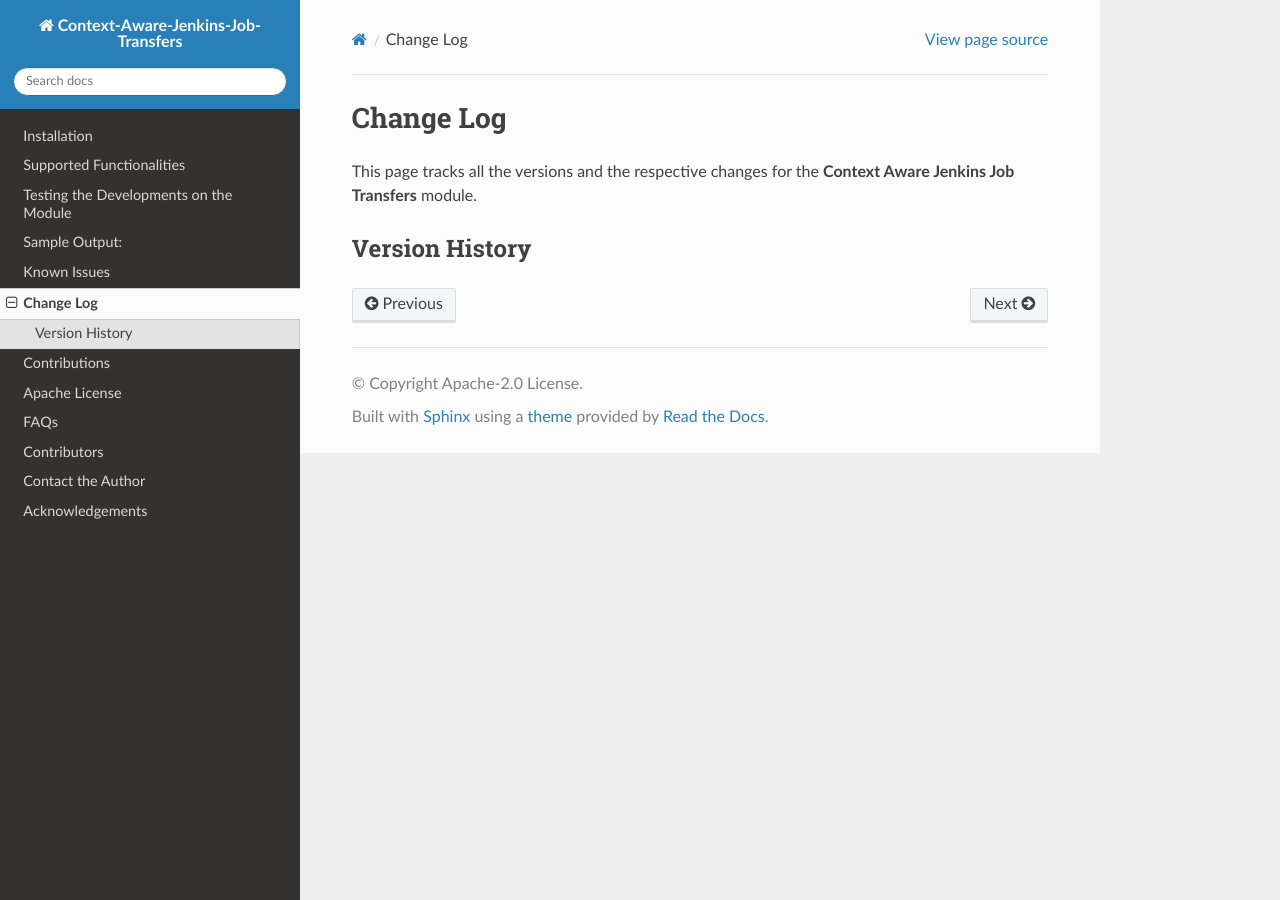
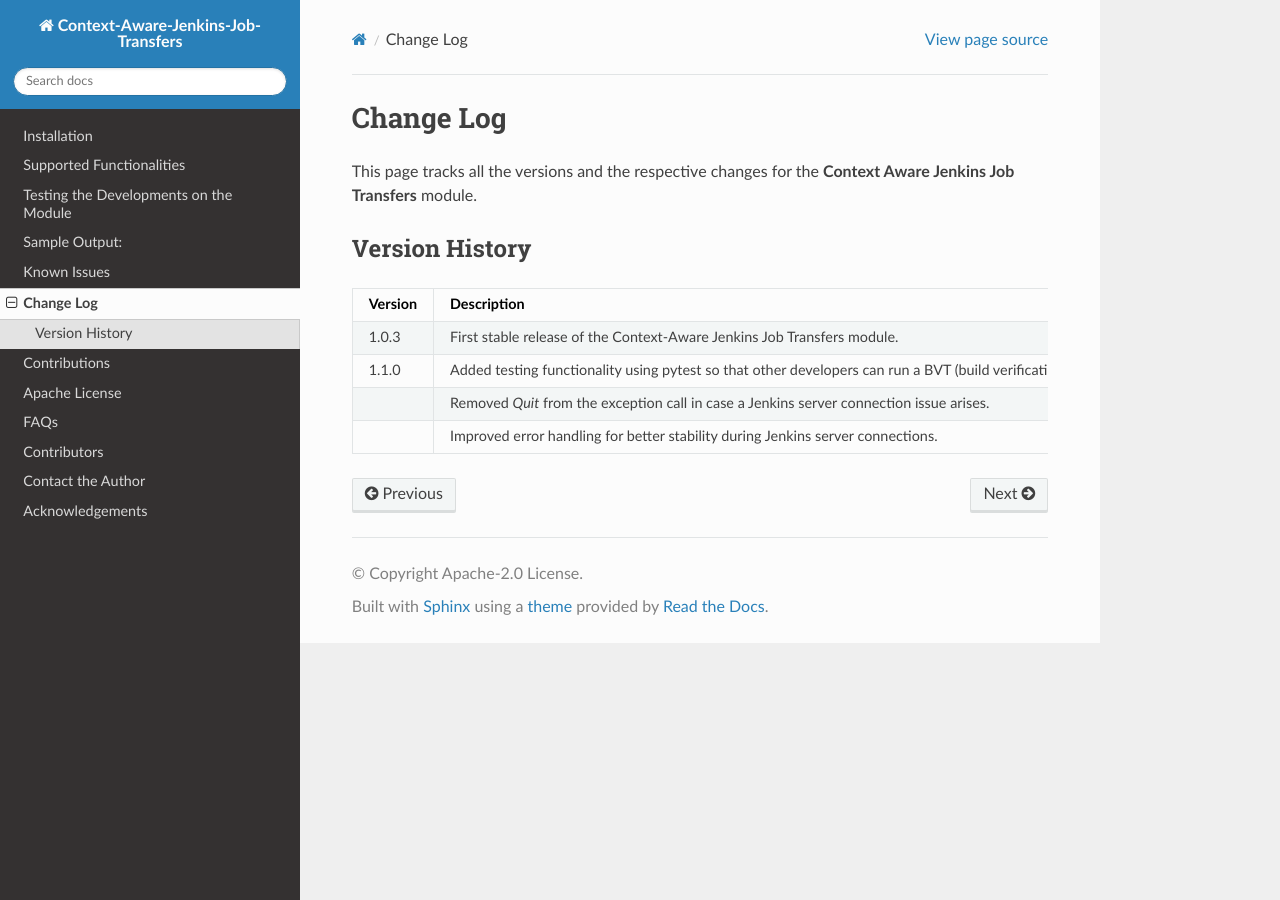
Before and after one commit to joelkariyalil/Context-Aware-Jenkins-Transfers-Documentation, a Sphinx documentation site: the page built from docs/source/changeLog.rst, in a window 1280 px wide. Built offline with Sphinx 7.4.7 and the Read the Docs theme 3.1.0, drawn with Linux system fonts in a browser that asks for light colours.

Commit message:
MOD: Fixed Issue with the table.

```diff
--- a/docs/source/changeLog.rst
+++ b/docs/source/changeLog.rst
@@ -14,8 +14,11 @@ Version History
      - Description
 
    * - 1.0.3
-     - First Stable Release of the Context-Aware-Jenkins-Job-Transfers
+     - First stable release of the Context-Aware Jenkins Job Transfers module.
 
    * - 1.1.0
-     - Added testing functionality using pytest so that other developers can build on the module.
-     - Removed Quit from the Exception Call if there arrises a Jenkins Servers Connection.
+     - Added testing functionality using pytest so that other developers can run a BVT (build verification test) on the module.
+   * -
+     - Removed `Quit` from the exception call in case a Jenkins server connection issue arises.
+   * -
+     - Improved error handling for better stability during Jenkins server connections.
```
